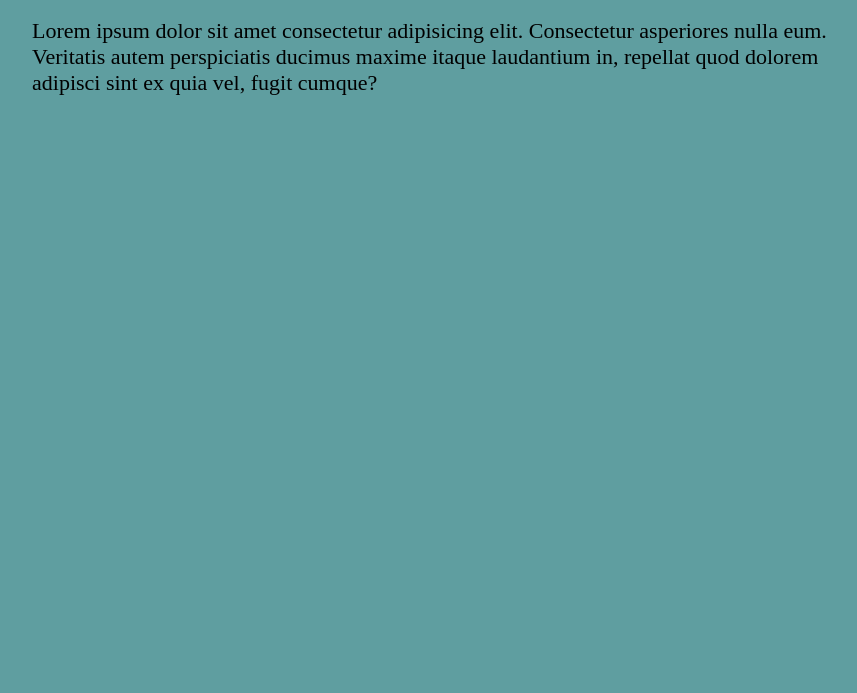
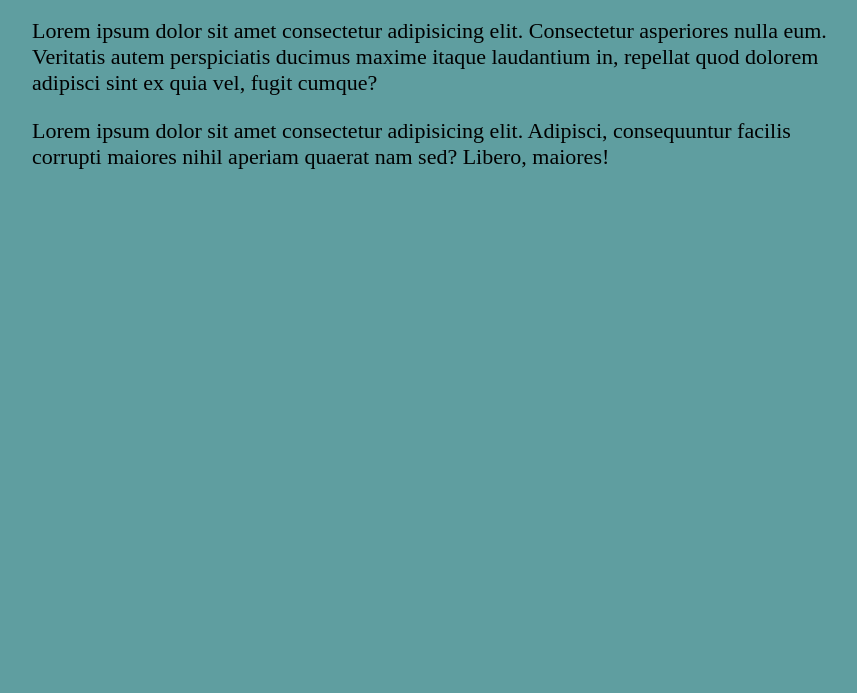
Before and after one commit to RachidCanada/NouveauDepot, a plain HTML site: page index.html in a window 1280 px wide. Shown: the part 107-800 px from the top of the page, without its empty margins (208-1065 px from the left). Drawn offline with Linux system fonts and the light colour scheme.

Commit message:
Message de commit

```diff
--- a/index.html
+++ b/index.html
@@ -9,5 +9,6 @@
 <body>
     <h1>Nouveau Dépot</h1>
     <p>Lorem ipsum dolor sit amet consectetur adipisicing elit. Consectetur asperiores nulla eum. Veritatis autem perspiciatis ducimus maxime itaque laudantium in, repellat quod dolorem adipisci sint ex quia vel, fugit cumque?</p>
+<p>Lorem ipsum dolor sit amet consectetur adipisicing elit. Adipisci, consequuntur facilis corrupti maiores nihil aperiam quaerat nam sed? Libero, maiores!</p>
 </body>
 </html>
```
